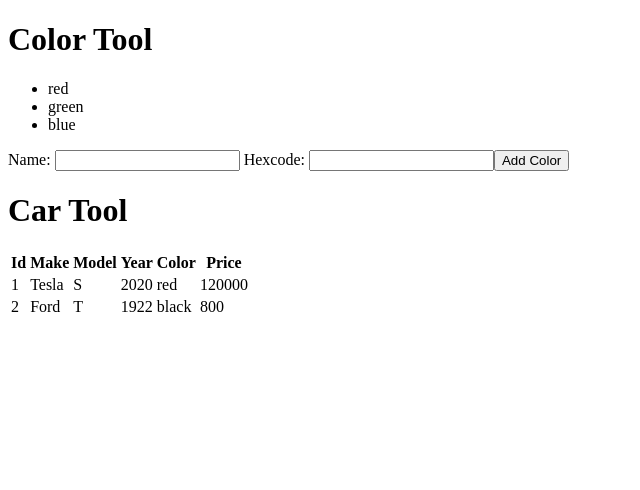
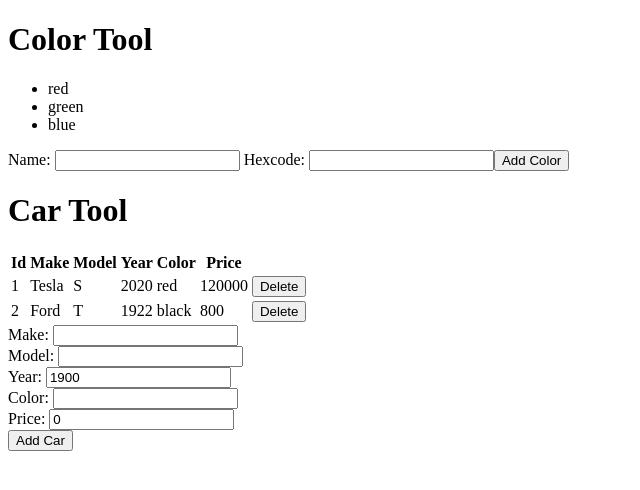
Before and after one commit to t4d-classes/angular_06012022, an Angular app in the folder demo-app/: page / in a window 1280 px wide. Shown: the top 490 px of the page, without its empty margins (0-640 px from the left). Built offline with nearby package versions, Linux system fonts and the light colour scheme.

Commit message:
add solution to exercise 4

```diff
--- a/demo-app/src/app/car-tool/car-tool.module.ts
+++ b/demo-app/src/app/car-tool/car-tool.module.ts
@@ -1,8 +1,10 @@
 import { NgModule } from '@angular/core';
 import { CommonModule } from '@angular/common';
+import { ReactiveFormsModule } from '@angular/forms';
 
 import { SharedModule } from '../shared/shared.module';
 
+import { CarFormComponent } from './components/car-form/car-form.component';
 import { CarHomeComponent } from './components/car-home/car-home.component';
 import { CarTableComponent } from './components/car-table/car-table.component';
 
@@ -10,11 +12,13 @@
 
 @NgModule({
   declarations: [
+    CarFormComponent,
     CarHomeComponent,
-    CarTableComponent
+    CarTableComponent,
   ],
   imports: [
     CommonModule,
+    ReactiveFormsModule,
     SharedModule,
   ],
   exports: [ CarHomeComponent]
--- /dev/null
+++ b/demo-app/src/app/car-tool/components/car-form/car-form.component.css
@@ -0,0 +1,3 @@
+label {
+  display: block;
+}
--- /dev/null
+++ b/demo-app/src/app/car-tool/components/car-form/car-form.component.html
@@ -0,0 +1,25 @@
+<form [formGroup]="carForm">
+  <label>
+    Make:
+    <input type="text" formControlName="make">
+  </label>
+  <label>
+    Model:
+    <input type="text" formControlName="model">
+  </label>
+  <label>
+    Year:
+    <input type="number" formControlName="year">
+  </label>
+  <label>
+    Color:
+    <input type="text" formControlName="color">
+  </label>
+  <label>
+    Price:
+    <input type="number" formControlName="price">
+  </label>
+  <button type="button" (click)="doSubmitCar()">
+    {{buttonText}}
+  </button>
+</form>
--- /dev/null
+++ b/demo-app/src/app/car-tool/components/car-form/car-form.component.ts
@@ -0,0 +1,37 @@
+import { Component, OnInit, Input, Output, EventEmitter } from '@angular/core';
+import { FormBuilder, FormGroup } from '@angular/forms';
+import { NewCar } from '../../models/cars';
+
+@Component({
+  selector: 'app-car-form',
+  templateUrl: './car-form.component.html',
+  styleUrls: ['./car-form.component.css']
+})
+export class CarFormComponent implements OnInit {
+
+  @Input()
+  buttonText = "Submit Car";
+
+  carForm!: FormGroup;
+
+  @Output()
+  submitCar = new EventEmitter<NewCar>();
+
+  constructor(private fb: FormBuilder) { }
+
+  ngOnInit(): void {
+    this.carForm = this.fb.group({
+      make: '',
+      model: '',
+      year: 1900,
+      color: '',
+      price: 0,
+    });
+  }
+
+  doSubmitCar() {
+    console.log(this.carForm.value);
+    this.submitCar.emit(this.carForm.value);
+  }
+
+}
--- a/demo-app/src/app/car-tool/components/car-home/car-home.component.html
+++ b/demo-app/src/app/car-tool/components/car-home/car-home.component.html
@@ -1,3 +1,7 @@
 <app-tool-header [headerText]="headerText"></app-tool-header>
 
-<app-car-table [cars]="cars"></app-car-table>
+<app-car-table [cars]="cars" (deleteCar)="doDeleteCar($event)"></app-car-table>
+
+<app-car-form
+  buttonText="Add Car"
+  (submitCar)="doAddCar($event)"></app-car-form>
--- a/demo-app/src/app/car-tool/components/car-home/car-home.component.ts
+++ b/demo-app/src/app/car-tool/components/car-home/car-home.component.ts
@@ -1,6 +1,6 @@
 import { Component, OnInit } from '@angular/core';
 
-import { Car } from '../../models/cars';
+import { Car, NewCar } from '../../models/cars';
 
 @Component({
   selector: 'app-car-home',
@@ -21,4 +21,20 @@
   ngOnInit(): void {
   }
 
+  doAddCar(car: NewCar) {
+
+    this.cars = [
+      ...this.cars,
+      {
+        ...car,
+        id: Math.max(...this.cars.map(c => c.id), 0) + 1,
+      },
+    ];
+
+  }
+
+  doDeleteCar(carId: number) {
+    this.cars = this.cars.filter(c => c.id !== carId);
+  }
+
 }
--- a/demo-app/src/app/car-tool/components/car-table/car-table.component.html
+++ b/demo-app/src/app/car-tool/components/car-table/car-table.component.html
@@ -17,6 +17,7 @@
       <td>{{car.year}}</td>
       <td>{{car.color}}</td>
       <td>{{car.price}}</td>
+      <td><button (click)="doDeleteCar(car.id)">Delete</button></td>
     </tr>
   </tbody>
 </table>
--- a/demo-app/src/app/car-tool/components/car-table/car-table.component.ts
+++ b/demo-app/src/app/car-tool/components/car-table/car-table.component.ts
@@ -1,4 +1,4 @@
-import { Component, OnInit, Input } from '@angular/core';
+import { Component, OnInit, Input, Output, EventEmitter } from '@angular/core';
 
 import { Car } from '../../models/cars';
 
@@ -12,9 +12,16 @@
   @Input()
   cars: Car[] = [];
 
+  @Output()
+  deleteCar = new EventEmitter<number>();
+
   constructor() { }
 
   ngOnInit(): void {
   }
 
+  doDeleteCar(carId: number) {
+    this.deleteCar.emit(carId);
+  }
+
 }
--- a/demo-app/src/app/car-tool/models/cars.ts
+++ b/demo-app/src/app/car-tool/models/cars.ts
@@ -8,3 +8,5 @@
   color: string,
   price: number,
 };
+
+export type NewCar = Omit<Car, 'id'>;
```
Also changed, not shown: 1 other file (tests, documents, lock files or other folders).
